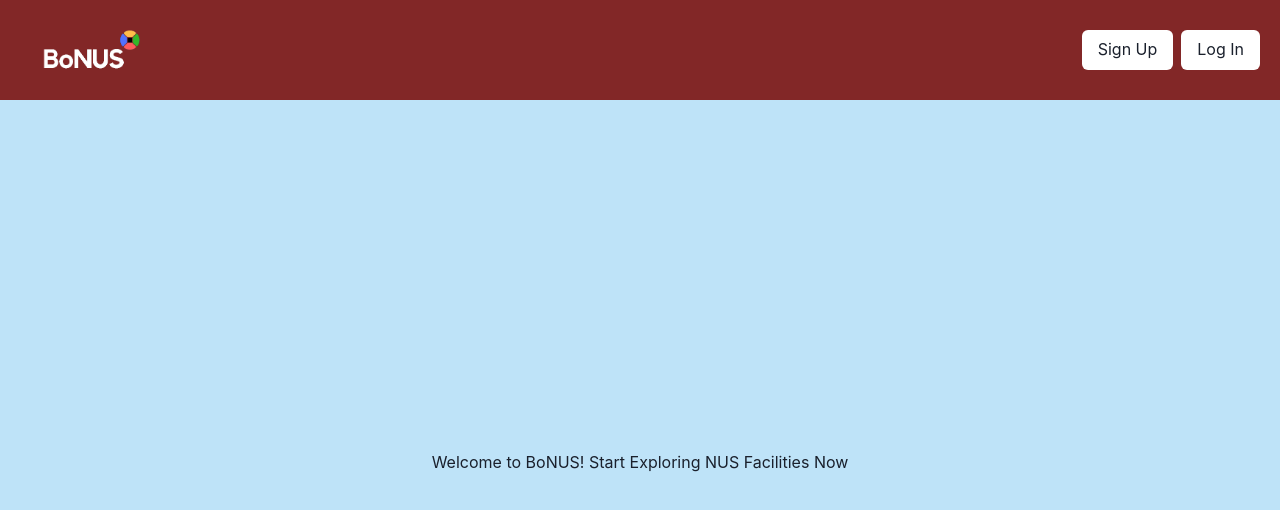
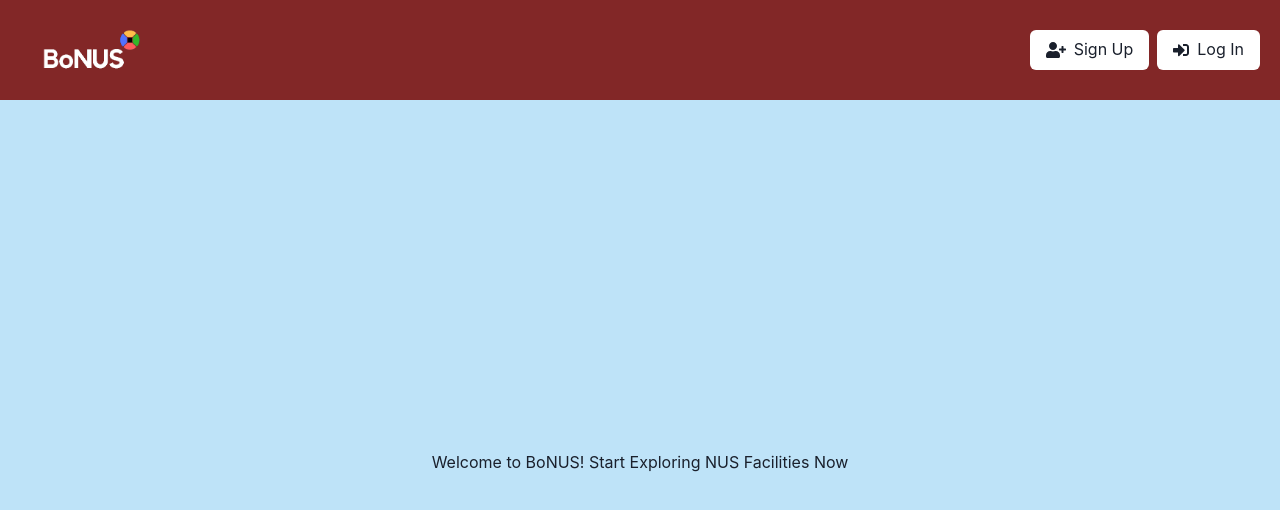
Before and after one commit to simonjulianl/DeFentilz-Orbital, a Next.js app: page / in a window 1280 px wide. Shown: the top 510 px of the page. Built offline with nearby package versions, Linux system fonts and the light colour scheme; no server answers.

Commit message:
Fixed Responsive UI

```diff
--- a/src/components/Header/Header.tsx
+++ b/src/components/Header/Header.tsx
@@ -1,4 +1,4 @@
-import { Button, IconButton, Image, Modal, useBreakpointValue, useDisclosure } from "@chakra-ui/react";
+import { Button, Image, Modal, useDisclosure } from "@chakra-ui/react";
 import { useMediaQuery } from "@chakra-ui/react"
 import { Flex, Box, HStack } from "@chakra-ui/layout";
 
@@ -14,16 +14,23 @@ import { useState } from "react";
 import { useAuth } from "~/firebase/auth";
 import authHandlers from "~/firebase/authHandlers";
 
+import { faUserPlus, faSignInAlt, faSignOutAlt} from "@fortawesome/free-solid-svg-icons";
 import { FontAwesomeIcon } from "@fortawesome/react-fontawesome";
-import { faBars } from "@fortawesome/free-solid-svg-icons";
+
 
 interface Props {
   navButtons: { label: string; path: string; icon: any }[];
+  isMobile: boolean
 }
 
-function Header({ navButtons } : Props) {
+function Header({ navButtons, isMobile} : Props) {
   const router = useRouter();
   const authContext = useAuth();
+  // const [isMobile, isDisplayingInBrowser] = useMediaQuery([
+  //   "(min-width: 768px)",
+  //   "(display-mode: browser)",
+  // ]);
+
   const [name, setName] = useState("");
   const [email, setEmail] = useState("");
   const [password, setPassword] = useState("");
@@ -49,8 +56,6 @@ function Header({ navButtons } : Props) {
     onOpen: onOpenDrawer,
     onClose: onCloseDrawer,
   } = useDisclosure();
-  const [isBig, isDisplayingInBrowser] = useMediaQuery(["(min-width: 768px)", "(display-mode: browser"]);
-  const isNotMobile = isBig && isDisplayingInBrowser;
 
   const resetError = () => setError({ errorCode: null, errorMessage: null });
   const onCloseLogin = () => {
@@ -74,7 +79,8 @@ function Header({ navButtons } : Props) {
     onOpenSignup,
     onCloseSignup,
     onOpenPwd,
-    onClosePwd
+    onClosePwd,
+    onCloseDrawer,
   };
   const handlerObject = authHandlers(
     hookVars,
@@ -87,45 +93,47 @@ function Header({ navButtons } : Props) {
   return (
     <>
       <Flex justify="space-between" align="center" bgColor="red.800">
-        <HStack paddingLeft={[2, 10]}>
-          <NavDrawerButton onOpenDrawer={onOpenDrawer}/>
-          <Button variant="link" onClick={() => router.push("/")}>
+        <Button paddingLeft={[2, 10]} variant="link" onClick={() => router.push("/")}>
           <Image src="/4.png" fit="contain" alt="BoNUS Logo" boxSize="100px"/>
         </Button>
-        </HStack>
         <NavDrawer
           navButtons={ navButtons }
           onCloseDrawer={onCloseDrawer}
           isOpenDrawer={isOpenDrawer}
           onOpenLogin={onOpenLogin}
-          onOpenSignup={onOpenSignup} />
-        <Box justifyContent="space-around" align="center">
+          onOpenSignup={onOpenSignup}
+          logOutHandler={handlerObject.logOutHandler} />
+        <Box paddingRight={[2, 5]} justifyContent="space-around" align="center">
           {
-            isNotMobile ? (
+            isMobile
+            ? (
               authContext.auth ? (
-                <HStack paddingRight="5">
-                  {GeneralButton(
-                    { label: "Log Out", path: null, icon: null },
+                <HStack>
+                  { GeneralButton(
+                        {
+                        label: "Log Out",
+                        path: null,
+                        icon: <FontAwesomeIcon icon={faSignOutAlt}/> },
                         handlerObject.logOutHandler,
                         router
                   )}
                 </HStack>
                 ) : (
-                <HStack paddingRight={[2, 5]} justifyContent="space-between">
-                  {GeneralButton(
+                <HStack justifyContent="space-between">
+                  { GeneralButton(
                     {
-                      icon: null,
+                    label: "Sign Up",
                     path: "/signup",
-                      label: "Sign Up",
+                    icon: <FontAwesomeIcon icon={faUserPlus} />,
                     },
                     onOpenSignup,
                     router
                 )}
-                  {GeneralButton(
+                { GeneralButton(
                     {
-                      icon: null,
+                    label: "Log In",
                     path: "/signin",
-                      label: "Log In",
+                    icon: <FontAwesomeIcon icon={faSignInAlt} />,
                     },
                     onOpenLogin,
                     router
@@ -134,7 +142,7 @@ function Header({ navButtons } : Props) {
               )
             )
             : (
-              <></>
+              <NavDrawerButton onOpenDrawer={onOpenDrawer}/>
             )
           }
           <Modal isOpen={isOpenLogin} onClose={onCloseLogin}>
@@ -161,60 +169,6 @@ function Header({ navButtons } : Props) {
             hookVars
           )}
         </Modal>
-          {/* {authContext.auth ? (
-            <HStack paddingRight="5">
-              {GeneralButton(
-                { label: "Log Out", path: null, icon: null },
-                handlerObject.logOutHandler,
-                router
-              )}
-            </HStack>
-          ) : (
-            <HStack paddingRight={[2, 5]} justifyContent="space-between">
-              {GeneralButton(
-                {
-                  icon: null,
-                  path: "/signup",
-                  label: "Sign Up",
-                },
-                onOpenSignup,
-                router
-              )}
-              {GeneralButton(
-                {
-                  icon: null,
-                  path: "/signin",
-                  label: "Log In",
-                },
-                onOpenLogin,
-                router
-              )}
-              <Modal isOpen={isOpenLogin} onClose={onCloseLogin}>
-                {signinModal(
-                  isOpenLogin,
-                  onCloseLogin,
-                  handlerObject,
-                  hookVars
-                )}
-              </Modal>
-              <Modal isOpen={isOpenSignup} onClose={onCloseSignup}>
-                {signupModal(
-                  isOpenSignup,
-                  onCloseSignup,
-                  handlerObject,
-                  hookVars
-                )}
-              </Modal>
-              <Modal isOpen={isOpenPwd} onClose={onClosePwd}>
-                {requestpwdModal(
-                  isOpenPwd,
-                  onClosePwd,
-                  handlerObject,
-                  hookVars
-                )}
-              </Modal>
-            </HStack>
-          )} */}
         </Box>
       </Flex>
     </>
--- a/src/components/Layout/Layout.tsx
+++ b/src/components/Layout/Layout.tsx
@@ -6,9 +6,15 @@ import { Flex, Box, Center } from "@chakra-ui/layout";
 
 import { FontAwesomeIcon } from "@fortawesome/react-fontawesome";
 import { faCompass, faMapMarkerAlt, faUser, faShoppingCart } from "@fortawesome/free-solid-svg-icons";
+import { useMediaQuery } from "@chakra-ui/react";
 
 function Layout(props) {
   // TODO : Add description and title onto each layout
+  const [isMobile, isDisplayingInBrowser] = useMediaQuery([
+    "(min-width: 768px)",
+    "(display-mode: browser)",
+  ]);
+
   return (
     <Flex direction="column" height="100vh" width="100wh">
       <Head>
@@ -25,12 +31,12 @@ function Layout(props) {
         />
         <meta
           property="og:site_name"
-          content="Perhimpunan Indonesia NUS"
+          content="BoNUS: Your One Stop Facility Booking Place"
           key="ogsitename"
         />
         <meta property="og:title" content={`BoNUS`} key="ogtitle" />
       </Head>
-      <Header navButtons= { buttonConfig }/>
+      <Header navButtons= { buttonConfig } isMobile={isMobile}/>
       <Center
         bgColor="blue.100"
         h="100%"
--- a/src/components/NavDrawer/NavDrawer.tsx
+++ b/src/components/NavDrawer/NavDrawer.tsx
@@ -5,17 +5,14 @@ import { VStack } from "@chakra-ui/layout";
 import {
     Drawer,
     DrawerBody,
-    DrawerFooter,
     DrawerHeader,
     DrawerOverlay,
     DrawerContent,
-    DrawerCloseButton,
-    useMediaQuery,
     IconButton,
-  } from "@chakra-ui/react"
+} from "@chakra-ui/react"
 import GeneralButton from "~/components/Button/Button";
-import { faBars } from "@fortawesome/free-solid-svg-icons";
-import React from "react";
+
+import { faBars, faUserPlus, faSignInAlt, faSignOutAlt} from "@fortawesome/free-solid-svg-icons";
 import { FontAwesomeIcon } from "@fortawesome/react-fontawesome";
 
 interface Props {
@@ -24,14 +21,15 @@ interface Props {
   isOpenDrawer : boolean;
   onOpenSignup : () => void;
   onOpenLogin : () => void;
+  logOutHandler : () => void;
 }
 
-function NavDrawer({navButtons, onCloseDrawer, isOpenDrawer, onOpenSignup, onOpenLogin} : Props) {
+function NavDrawer({navButtons, onCloseDrawer, isOpenDrawer, onOpenSignup, onOpenLogin, logOutHandler} : Props) {
   const { auth } = useAuth();
   const router = useRouter();
 
     return (
-        <Drawer placement="left" onClose={onCloseDrawer} isOpen={isOpenDrawer}>
+        <Drawer placement="right" onClose={onCloseDrawer} isOpen={isOpenDrawer}>
             <DrawerOverlay />
             <DrawerContent>
                 <DrawerHeader borderBottomWidth="1px">Navigation</DrawerHeader>
@@ -39,26 +37,36 @@ function NavDrawer({navButtons, onCloseDrawer, isOpenDrawer, onOpenSignup, onOpe
                     {
                         auth ? (
                             <VStack alignItems="flex-start">
-                                {navButtons.map(button => GeneralButton(button, () => router.push(button.path), router))}
+                                { navButtons.map(
+                                    button =>
+                                    GeneralButton(button, () => router.push(button.path), router))
+                                }
+                                { GeneralButton(
+                                    {
+                                    label: "Log Out",
+                                    path: null,
+                                    icon: <FontAwesomeIcon icon={faSignOutAlt}/> },
+                                    logOutHandler,
+                                    router
+                                )}
                             </VStack>
                             )
                             : (
                             <VStack alignItems="flex-start">
-                                {/* {navButtons.map(button => GeneralButton(button, () => router.push(button.path), router))} */}
-                                {GeneralButton(
+                                { GeneralButton(
                                     {
-                                    icon: null,
+                                    label: "Sign Up",
                                     path: "/signup",
-                                    label: "Sign Up",
+                                    icon: <FontAwesomeIcon icon={faUserPlus} />,
                                     },
                                     onOpenSignup,
                                     router
                                 )}
-                                {GeneralButton(
+                                { GeneralButton(
                                     {
-                                    icon: null,
+                                    label: "Log In",
                                     path: "/signin",
-                                    label: "Log In",
+                                    icon: <FontAwesomeIcon icon={faSignInAlt} />,
                                     },
                                     onOpenLogin,
                                     router
@@ -74,15 +82,12 @@ function NavDrawer({navButtons, onCloseDrawer, isOpenDrawer, onOpenSignup, onOpe
 
 
 export const NavDrawerButton = ({onOpenDrawer}) => {
-    const [isBig, isDisplayingInBrowser] = useMediaQuery(["(min-width: 768px)", "(display-mode: browser"]);
-    const isNotMobile = isBig && isDisplayingInBrowser;
-    return isNotMobile ? (<></>) : (
+    return (
       <IconButton
       icon={<FontAwesomeIcon icon={faBars} />}
       aria-label="Navigation Drawer"
       onClick={() => onOpenDrawer()} />
-    )
-
+    );
 }
 
 export default NavDrawer;
--- a/src/pages/index.tsx
+++ b/src/pages/index.tsx
@@ -1,8 +1,7 @@
 import Link from "next/link";
 import Layout from "~/components/Layout/Layout";
-import React from "react";
 
-function Index(props) {
+function Index() {
   return (
     <Layout>
       <br />
```
Also changed, not shown: src/components/NavBar/NavBar.tsx (+8 -2 lines), src/firebase/authHandlers.tsx (+14 -0 lines). Lines whose indentation alone changed are shown as unchanged.
